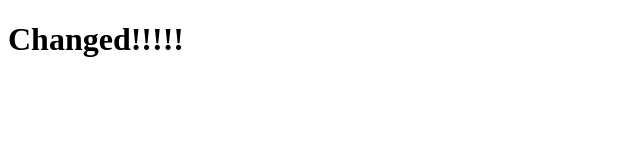
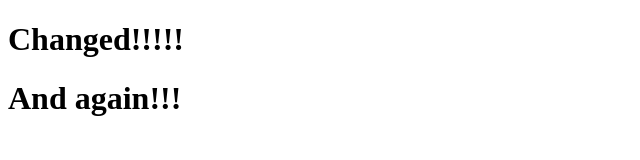
Before and after one commit to Jacob181989/example, a plain HTML site: page index.html in a window 1280 px wide. Shown: the whole page, without its empty margins (0-640 px from the left). Drawn offline with Linux system fonts and the light colour scheme.

Commit message:
Second change to index.html!

```diff
--- a/index.html
+++ b/index.html
@@ -5,5 +5,6 @@
 </head>
 <body>
 	<h1>Changed!!!!!</h1>
+	<h1>And again!!!</h1>
 </body>
 </html>
```
